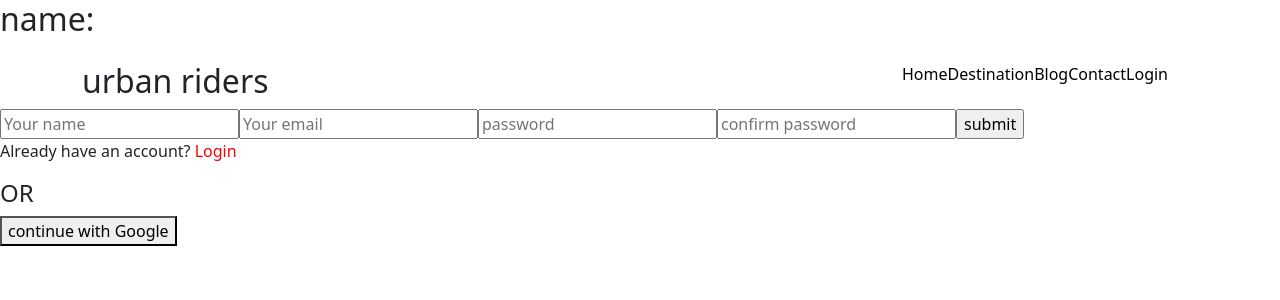
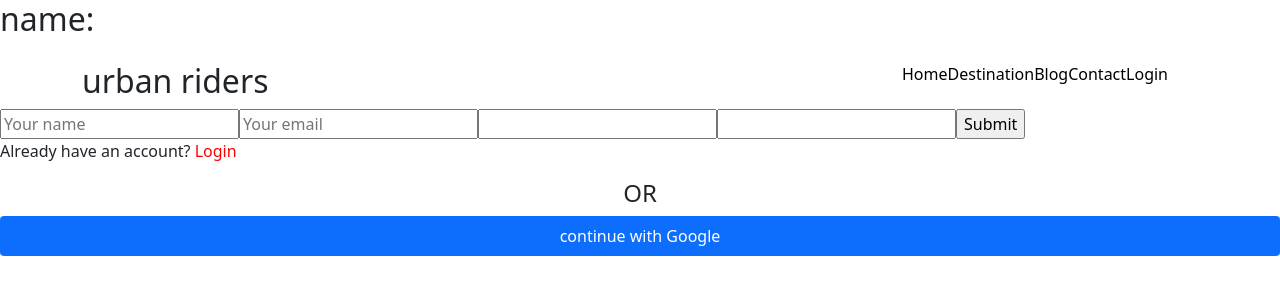
Before and after one commit to MdSakibAhmed/fast-riders, a React (Create React App) app: page /login in a window 1280 px wide. Both pictures are taken after a click on the element "create a new account". Shown: the top 300 px of the page. Built offline with nearby package versions, Linux system fonts and the light colour scheme.

Commit message:
some changes added

```diff
--- a/package.json
+++ b/package.json
@@ -11,6 +11,7 @@
     "google-map-react": "^2.1.9",
     "react": "^17.0.1",
     "react-dom": "^17.0.1",
+    "react-hook-form": "^6.15.5",
     "react-router-dom": "^5.2.0",
     "react-scripts": "4.0.3",
     "web-vitals": "^1.1.1"
--- a/src/components/Login/Login.js
+++ b/src/components/Login/Login.js
@@ -1,4 +1,5 @@
-import React, { useContext, useState } from "react";
+import React, { useContext, useEffect, useState } from "react";
+import {useForm} from "react-hook-form"
 import firebase from "firebase/app";
 import "firebase/auth";
 import { firebaseConfig } from "./Firebase.config";
@@ -12,6 +13,8 @@ const Login = () => {
     name: "",
     email: "",
     password: "",
+    success:"",
+    error:""
   });
 
   const [newUser, setNewUser] = useState(false);
@@ -20,46 +23,6 @@ const Login = () => {
   const location = useLocation();
   let { from } = location.state || { from: { pathname: "/" } };
 
-  let isFormFieldValid = true;
-  let validPassword = false;
-  let passwordValue = "";
-  const handleChange = (e) => {
-    console.log();
-    const name = e.target.name;
-    const value = e.target.value;
-    console.log(value);
-    if (name === "email") {
-      isFormFieldValid = /\S+@\S+\.\S+/.test(value);
-      console.log(name);
-    }
-
-    if (name === "password") {
-      isFormFieldValid= false;
-      const passwordMinimumLength = value.length > 7;
-      const passwordHasNumberAndSpChr = /\d{1}/.test(value);
-
-      //   if (user.password) {
-      //     const confirmPassword = user.password === value;
-      //     isFormFieldValid =
-      //       confirmPassword && passwordHasNumberAndSpChr && passwordMinimumLength;
-      //   }
-      validPassword = passwordMinimumLength && passwordHasNumberAndSpChr;
-      passwordValue = value;
-      console.log(name);
-    }
-    if(name === "confirmPassword"){
-      if(validPassword){
-
-        isFormFieldValid = passwordValue === value;
-      }
-  }
-
-    if (isFormFieldValid) {
-      const newUser = { ...user };
-      newUser[name] = value;
-      setUser(newUser);
-    }
-  };
 
   const updateUserName = (name) => {
     const user = firebase.auth().currentUser;
@@ -77,18 +40,47 @@ const Login = () => {
       });
   };
 
+  const handleConfirmPassword = () => {
+
+  }
+// let handleInputValue;
+//   useEffect(()=> {
+//       handleInputValue = (values)=> {
+//     const newUser = {...user}
+//     newUser.name= values.name;
+//     newUser.email =  values.email;
+//     setUser(newUser)
+
+
+//   }
+
+ // },[user])
+ const handleChange = (e)=> {
+   console.log(e.target.value);
+   const newUser = {...user};
+   newUser[e.target.name] = e.target.value;
+   setUser(newUser)
+
+ }
+
+
   const handleSignInWithEmail = (e) => {
-    const { email, password, name } = user;
+    console.log(e);
+
+    console.log(user);
+    const { email, password } = user;
     if (!newUser && email && password) {
       firebase
         .auth()
-        .signInWithEmailAndPassword(email, password)
+        .signInWithEmailAndPassword(email,password)
         .then((result) => {
           // Signed in
 
           console.log(user);
           const newUser = { ...user };
           newUser.name = result.user.displayName;
+          newUser.success= true;
+          newUser.error= ""
           setUser(newUser);
 
           setLoggedInUser(newUser);
@@ -100,6 +92,11 @@ const Login = () => {
         .catch((error) => {
           var errorCode = error.code;
           var errorMessage = error.message;
+          const newUser = { ...user };
+          // newUser.success= false;
+          // newUser.error= errorMessage;
+          // setUser(newUser);
+
           console.log(errorMessage);
         });
     }
@@ -113,6 +110,8 @@ const Login = () => {
           const newUser = { ...user };
           newUser.email = email;
           newUser.password = password;
+          // newUser.success= true;
+          // newUser.error= ""
           setUser(newUser);
           updateUserName(newUser.name);
           setLoggedInUser(newUser);
@@ -125,11 +124,15 @@ const Login = () => {
         .catch((error) => {
           var errorCode = error.code;
           var errorMessage = error.message;
+
+          newUser.success= false;
+          newUser.error= errorMessage
+          setUser(newUser);
           console.log(errorMessage);
           // ..
         });
     }
-    e.preventDefault();
+    //e.preventDefault();
   };
 
   const handleSignInWithGoogle = () => {
@@ -162,53 +165,76 @@ const Login = () => {
         console.log(errorCode, errorMessage);
       });
   };
+
+  const { register, errors, handleSubmit, formState } = useForm({
+    mode: "onChange"
+  })
+
+  const [newpassword, setNewPassword] = useState('')
+
+  const [confirmpassword, setConfirmPassword] = useState('');
+  const [matchPassword, setMatchPassword]= useState(true)
+
+  const  { touched  } = formState;
+
+  const onVerifyNewPassword = () => {
+
+    if(touched.newpassword === true && touched.confirmpassword === true){
+      if(newpassword !== confirmpassword){
+        console.log('The passwords dont match')
+        setMatchPassword(false)
+        return
+      }else{
+        console.log('Ok.')
+        const newUser = { ...user };
+        newUser.password = confirmpassword;
+        setUser(newUser)
+      }
+   }
+   else if(touched.newpassword === true){
+    const newUser = { ...user };
+    newUser.password = newpassword;
+    setUser(newUser)
+   }
+  }
   return (
-    <div>
-      <form onSubmit={handleSignInWithEmail}>
-        {newUser && (
-          <input
-            onBlur={handleChange}
-            name="name"
-            type="text"
-            placeholder="Your name"
-          />
-        )}
+<>
+<form onSubmit={handleSubmit(handleSignInWithEmail)}>
 
-        <input
-          onBlur={handleChange}
-          name="email"
-          type="email"
-          id=""
-          placeholder="Your email"
-          required
-        />
-        <input
-          onBlur={handleChange}
-          name="password"
-          type="password"
-          id="password"
-          placeholder="password"
-          required
-        />
-        {newUser && (
-          <input
-            onBlur={handleChange}
-            name="confirmPassword"
-            type="password"
-            id=""
-            placeholder="confirm password"
-            required
-          />
-        )}
-        <input type="submit" value="submit" />
-      </form>
+{newUser && <input name="name" onBlur={handleChange} placeholder="Your name" ref={register({ required: true })} /> }
+
+
+      <input type="email" onBlur={handleChange} placeholder="Your email" name="email" ref={register({ pattern: /\S+@\S+\.\S+/,required:true })} />
+
+      <input type="newpassword"
+                  ref={register({ required: true })}
+
+                  name="newpassword"
+                  onChange={(e) => setNewPassword(e.target.value)}
+                  onBlur={onVerifyNewPassword}
+                />
+
+                {newUser &&  <input type="confirmpassword"
+                  ref={register({ required: true })}
+                  name="confirmpassword"
+                  onChange={(e) => setConfirmPassword(e.target.value)}
+                  onBlur={onVerifyNewPassword}
+
+
+
+               />}
+               {!matchPassword && <p>password does not match</p> }
+
+      <input type="submit" />
+    </form>
+
       {newUser && (
         <p>
-          Already have an account? <span style={{ color: "red" }}>Login</span>
+          Already have an account? <span onClick={() => setNewUser(false)} style={{ color: "red" }}>Login</span>
         </p>
       )}
       {!newUser && (
-        <p>
+        <p className="mt-1">
           Don't have an account?{" "}
           <span style={{ color: "red" }} onClick={() => setNewUser(true)}>
             create a new account
@@ -216,9 +242,12 @@ const Login = () => {
         </p>
       )}
 
-      <h4>OR</h4>
-      <button onClick={handleSignInWithGoogle}>continue with Google</button>
+      <h4 className="text-center">OR</h4>
+      <button className="w-100 rounded p-2 size border-0 text-white bg-primary" onClick={handleSignInWithGoogle}>continue with Google</button>
+{/*
     </div>
+    </div> */}
+</>
   );
 };
 
```
Also changed, not shown: src/commentCode.js (added, +83 -0 lines), 1 other file (tests, documents, lock files or other folders).
